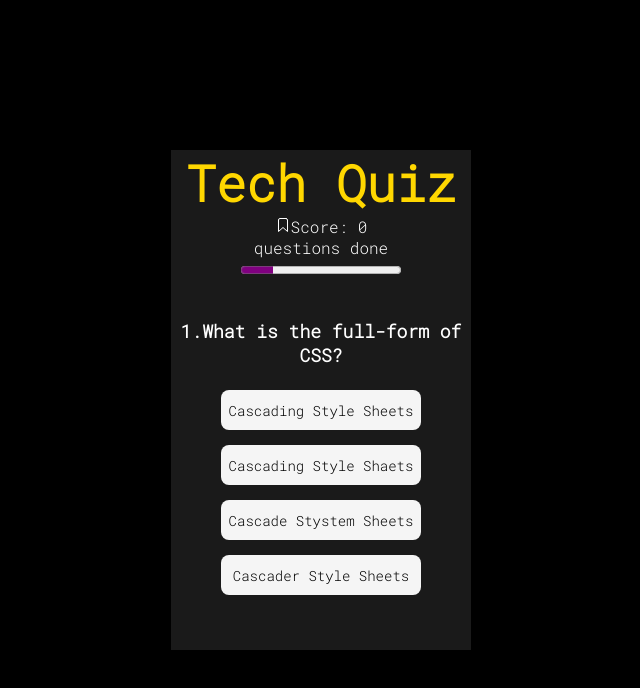
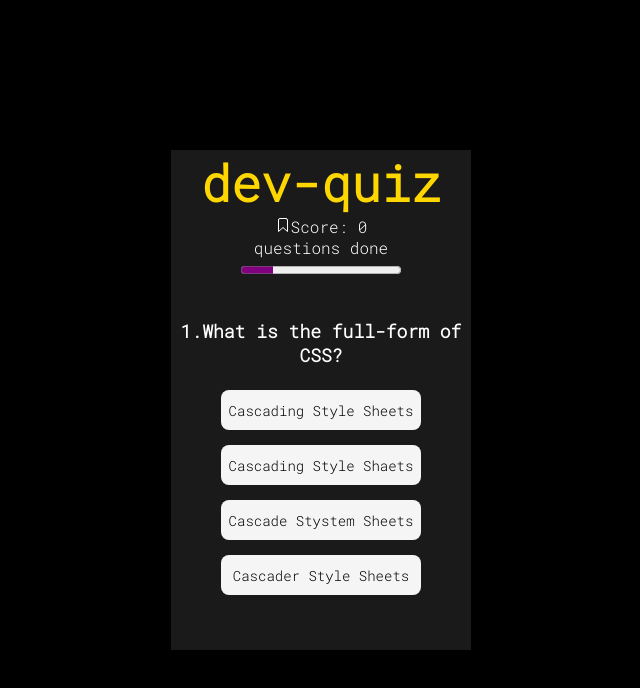
Before and after one commit to sriharideveloper/web-dev-quiz, a plain HTML site: page quiz.html in a window 1280 px wide. Shown: the whole page, without its empty margins (319-959 px from the left). Drawn offline with nearby package versions, Linux system fonts and the light colour scheme.

Commit message:
commit changes

```diff
--- a/quiz.html
+++ b/quiz.html
@@ -28,7 +28,7 @@
         <div class="box">
 
             <!-- This is the title-->
-            <h1>Tech Quiz</h1>
+            <h1>dev-quiz</h1>
             <section class="score">
                 <ion-icon name="bookmark-outline"></ion-icon>Score:
                 <span id="points">0</span>
```
